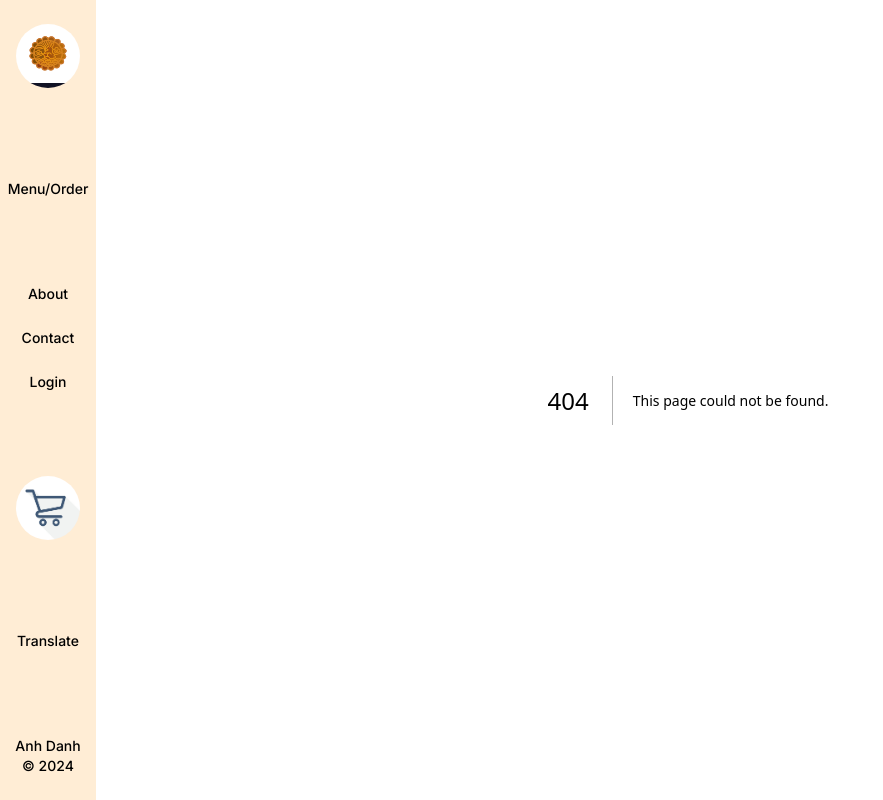
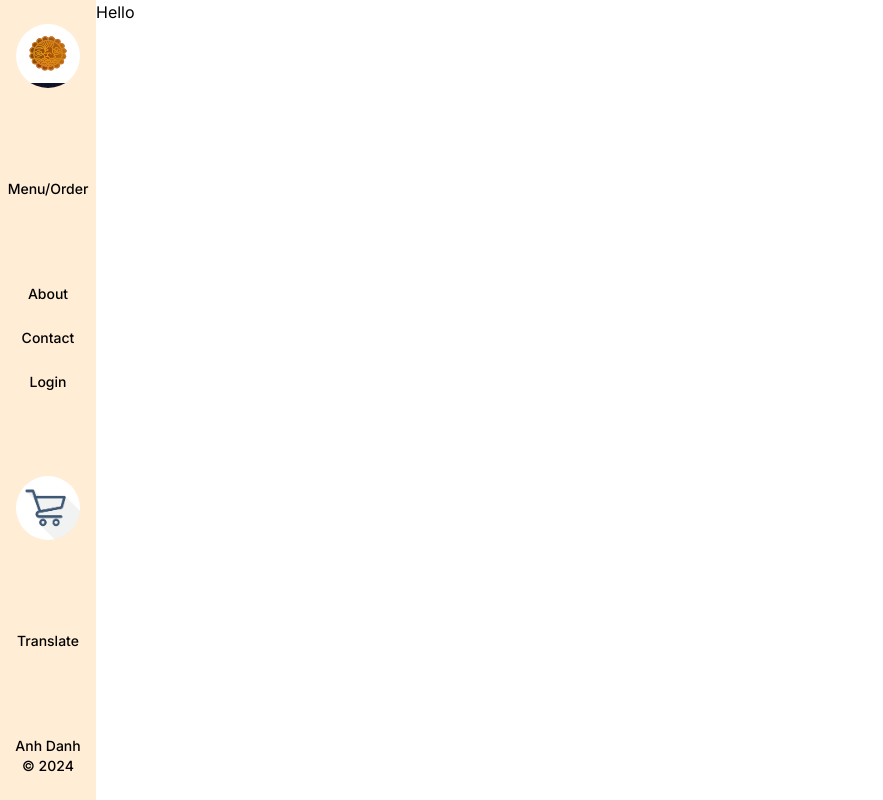
Before and after one commit to juiceman1014/bakery-website, a Next.js app in the folder client/: page /checkout-methods in a window 1280 px wide. Before the commit this address had no page. Shown: the whole page, without its empty margins (0-883 px from the left). Built offline with nearby package versions, Linux system fonts and the light colour scheme.

Commit message:
initial checkout methods page code

```diff
--- /dev/null
+++ b/client/src/app/checkout-methods/page.jsx
@@ -0,0 +1,9 @@
+import React from "react";
+
+const Checkout = () => {
+    return(
+        <p>Hello</p>
+    );
+};
+
+export default Checkout
```
